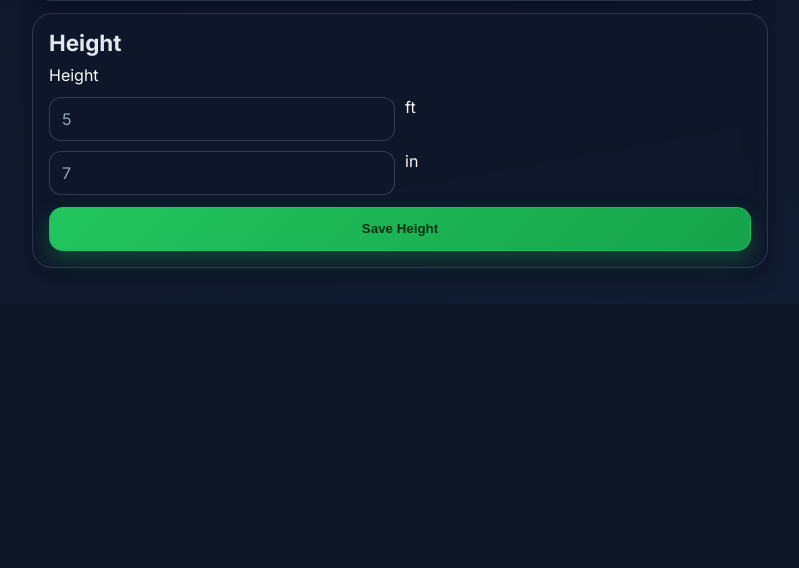
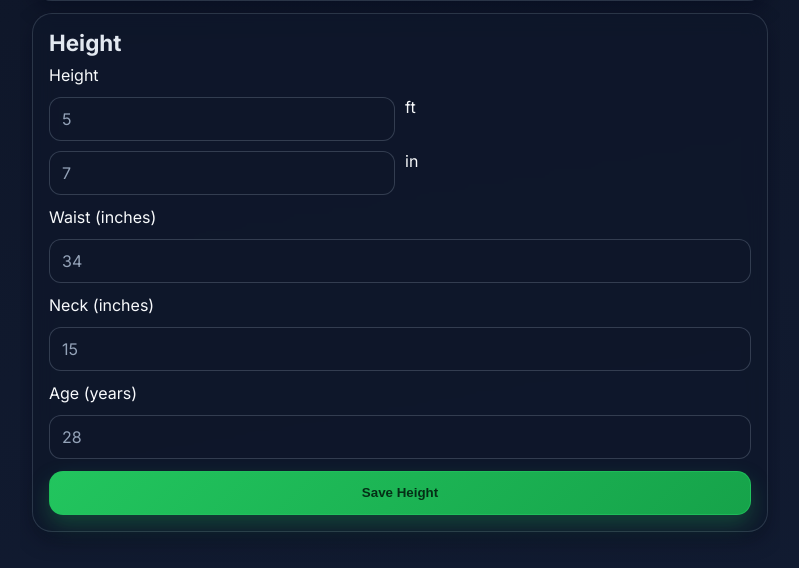
Before and after one commit to badarhayat/Desi-Fitness, a Flask app: template templates/track.html in a window 1280 px wide. Shown: the part 821-1389 px from the top of the page, without its empty margins (240-1039 px from the left). Before the commit the page ends 1089 px from the top, so only its background shows below. Run offline with Flask 3, Linux system fonts and the light colour scheme; the template is opened without the code that fills it, so the values that code supplies are empty.

Commit message:
Add waist, neck, and age fields to track tab

```diff
--- a/app.py
+++ b/app.py
@@ -1458,16 +1458,35 @@ def track():
         if action == "save_height":
             height_feet_raw = request.form.get("height_feet", "").strip()
             height_inches_raw = request.form.get("height_inches", "").strip()
+            waist_inches_raw = request.form.get("waist_inches", "").strip()
+            neck_inches_raw = request.form.get("neck_inches", "").strip()
+            age_years_raw = request.form.get("age_years", "").strip()
             try:
                 height_feet = int(height_feet_raw)
                 height_inches = int(height_inches_raw)
                 if 1 <= height_feet <= 9 and 0 <= height_inches <= 11:
                     height_cm = round(((height_feet * 12) + height_inches) * 2.54, 1)
-                    user_data.setdefault("profile", {}).update({
+                    profile_data = user_data.setdefault("profile", {})
+                    profile_data.update({
                         "height_cm": height_cm,
                         "height_feet": height_feet,
                         "height_inches": height_inches,
                     })
+
+                    if waist_inches_raw:
+                        waist_inches = float(waist_inches_raw)
+                        if 10 <= waist_inches <= 100:
+                            profile_data["waist_inches"] = round(waist_inches, 1)
+
+                    if neck_inches_raw:
+                        neck_inches = float(neck_inches_raw)
+                        if 8 <= neck_inches <= 40:
+                            profile_data["neck_inches"] = round(neck_inches, 1)
+
+                    if age_years_raw:
+                        age_years = int(age_years_raw)
+                        if 1 <= age_years <= 120:
+                            profile_data["age_years"] = age_years
             except (ValueError, TypeError):
                 pass
             return redirect(url_for("track") + "#height-form")
--- a/templates/track.html
+++ b/templates/track.html
@@ -78,6 +78,15 @@
         {% if profile and profile.height_feet is not none %}
         <p class="muted">{{ t("Current / موجودہ") }}: {{ profile.height_feet }} ft {{ profile.height_inches }} in</p>
         {% endif %}
+        {% if profile and profile.waist_inches is not none %}
+        <p class="muted">{{ t("Waist / کمر") }}: {{ profile.waist_inches }} in</p>
+        {% endif %}
+        {% if profile and profile.neck_inches is not none %}
+        <p class="muted">{{ t("Neck / گردن") }}: {{ profile.neck_inches }} in</p>
+        {% endif %}
+        {% if profile and profile.age_years is not none %}
+        <p class="muted">{{ t("Age / عمر") }}: {{ profile.age_years }} years</p>
+        {% endif %}
         <form method="post">
             <label>{{ t("Height / قد") }}</label>
             <div class="height-row">
@@ -100,6 +109,40 @@
                     required>
                 <span>in</span>
             </div>
+
+            <label for="waist_inches">{{ t("Waist (inches) / کمر") }}</label>
+            <input
+                id="waist_inches"
+                name="waist_inches"
+                type="number"
+                min="10"
+                max="100"
+                step="0.1"
+                placeholder="34"
+                value="{{ profile.waist_inches if profile and profile.waist_inches is not none else '' }}">
+
+            <label for="neck_inches">{{ t("Neck (inches) / گردن") }}</label>
+            <input
+                id="neck_inches"
+                name="neck_inches"
+                type="number"
+                min="8"
+                max="40"
+                step="0.1"
+                placeholder="15"
+                value="{{ profile.neck_inches if profile and profile.neck_inches is not none else '' }}">
+
+            <label for="age_years">{{ t("Age (years) / عمر") }}</label>
+            <input
+                id="age_years"
+                name="age_years"
+                type="number"
+                min="1"
+                max="120"
+                step="1"
+                placeholder="28"
+                value="{{ profile.age_years if profile and profile.age_years is not none else '' }}">
+
             <button type="submit" name="action" value="save_height">{{ t("Save Height / قد محفوظ کریں") }}</button>
         </form>
     </div>
```
